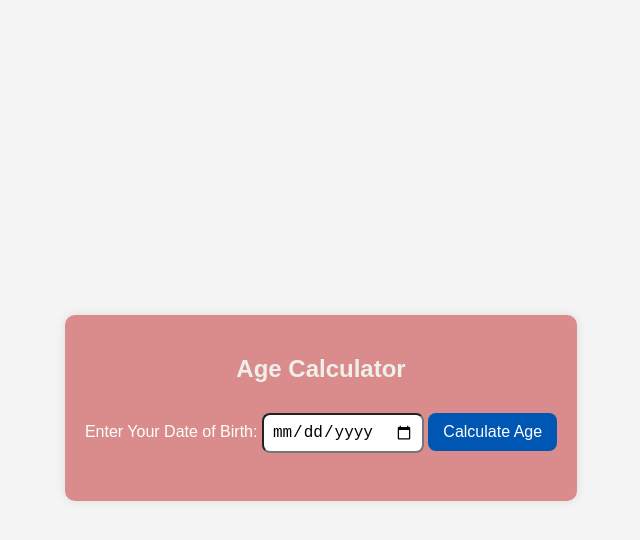
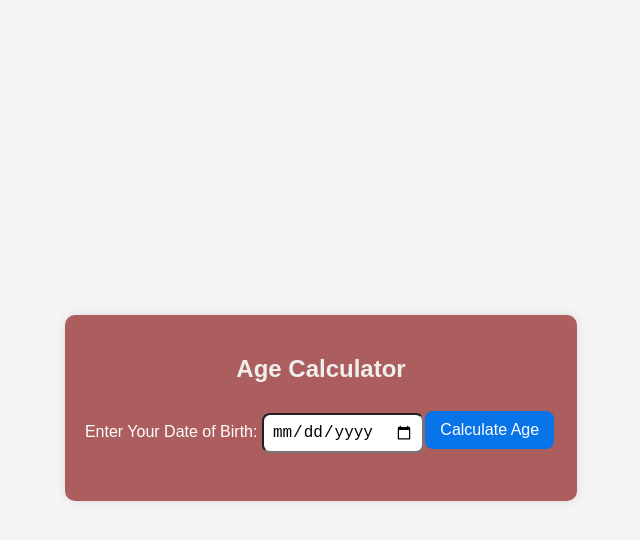
Before and after one commit to Muhammadismail-gif/My-Js-Projects, a plain HTML site: page Age-calculator/index.html in a window 1280 px wide. In both pictures the pointer is over the button "Calculate Age". Shown: the whole page, without its empty margins (319-959 px from the left). Drawn offline with Linux system fonts and the light colour scheme.

Commit message:
add some style to age calculater

```diff
--- a/Age-calculator/style.css
+++ b/Age-calculator/style.css
@@ -10,18 +10,21 @@ body {
 }
 
 .container {
-    background: rgb(218, 139, 139);
+    background: rgb(172, 93, 93);
     padding: 20px;
     border-radius: 10px;
     box-shadow: 0px 0px 10px rgba(0, 0, 0, 0.1);
 }
 
+
 .container h2{
     color: rgb(239, 239, 235);
+
 }
 
 .container label{
     color: white;
+
 }
 input {
     padding: 8px;
@@ -48,7 +51,12 @@ button {
 }
 
 button:hover {
-    background-color: #0056b3;
+    background-color: #0874e9;
+    transform: translate(-3px, -2px);
+    -webkit-transform: translate(-3px, -2px);
+    -moz-transform: translate(-3px, -2px);
+    -ms-transform: translate(-3px, -2px);
+    -o-transform: translate(-3px, -2px);
 }
 
 p {
```
